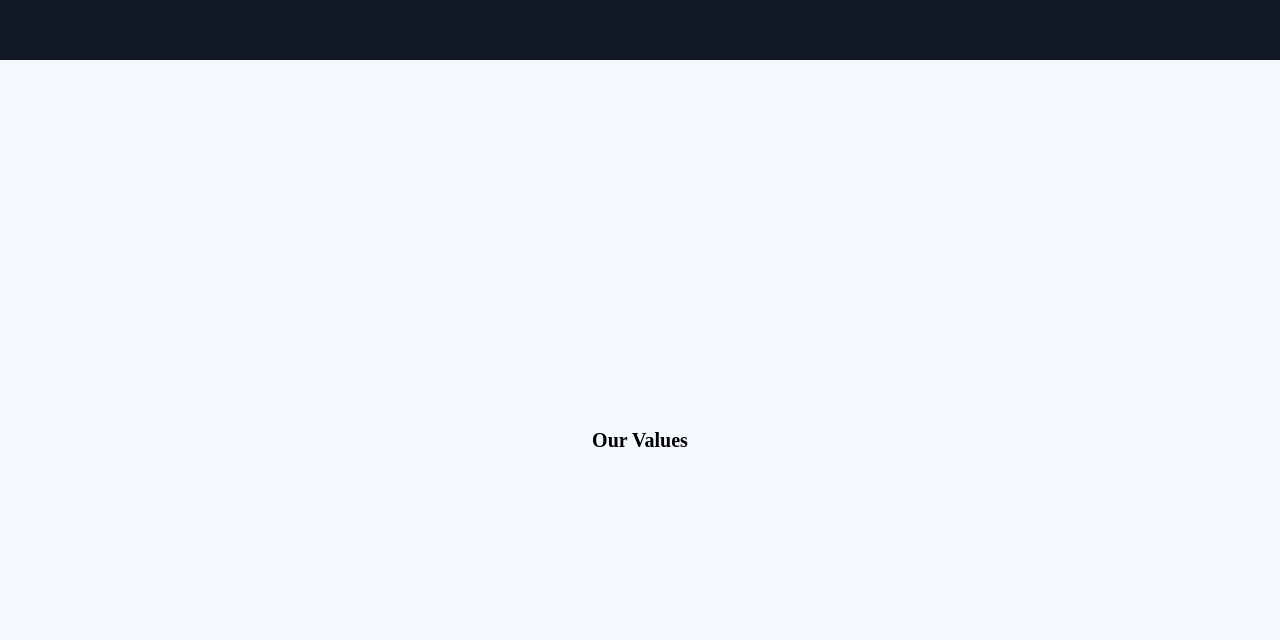
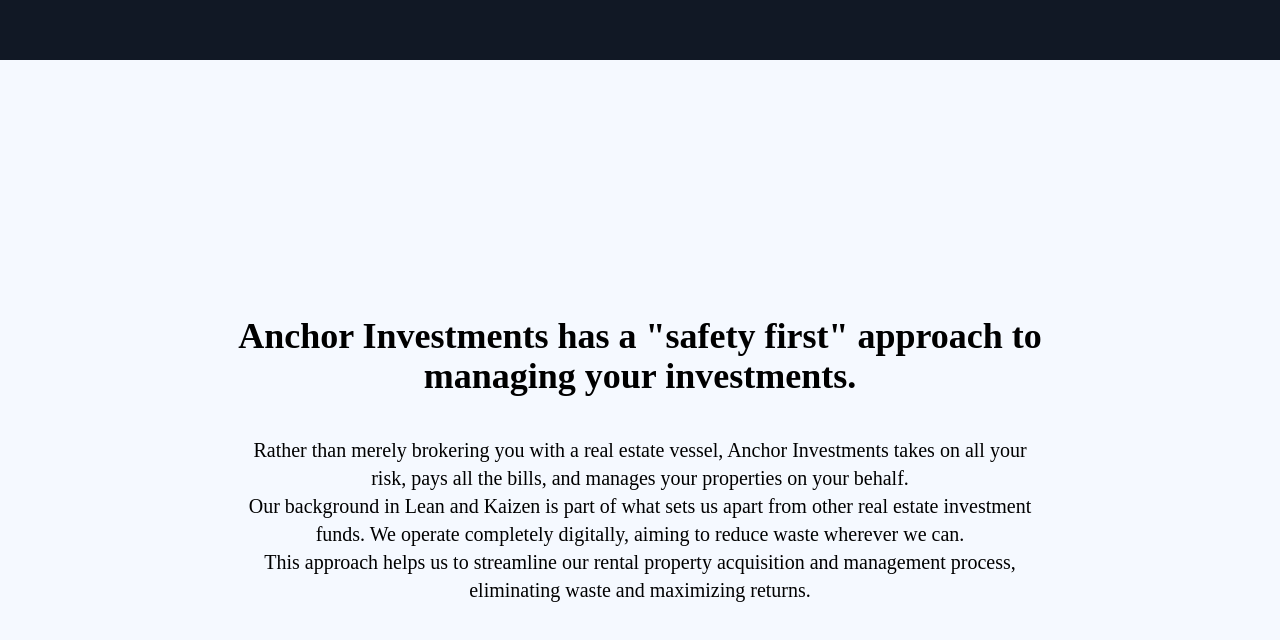
Before and after one commit to nielsmichael/anchor-website, a Next.js app: page / in a window 1280 px wide. Shown: the part 5838-6478 px from the top of the page. Built offline with nearby package versions, Linux system fonts and the light colour scheme.

Commit message:
add values content

```diff
--- a/components/project.tsx
+++ b/components/project.tsx
@@ -1,5 +1,4 @@
 import React from 'react'
-import Link from 'next/link'
 
 export const ProjectContainer: React.FC = ({children}) => (
   <div className='grid grid-cols-1 lg:grid-cols-2 w-full min-h-screen'>{children}</div>
--- a/components/values.tsx
+++ b/components/values.tsx
@@ -1,9 +1,30 @@
 import React from 'react'
 
 const Values: React.FC = () => (
-  <section className='bg-anchor-white min-h-screen flex flex-col justify-center gap-16 md:gap-32'>
-    <div className='flex flex-col justify-center items-center'>
-      <h3 className='text-xl mb-10 font-semibold text-center'>Our Values</h3>
+  <section className="bg-anchor-white min-h-screen flex flex-col justify-center gap-16 md:gap-32">
+    <div className="flex flex-col justify-center items-center">
+      <div className="container mx-auto lg:max-w-[70%] px-11 text-center">
+        <h3 className="text-4xl xs:text-xl mb-10 font-semibold">
+          Anchor Investments has a "safety first" approach to managing your
+          investments.
+        </h3>
+        <div className="text-xl">
+          <p>
+            Rather than merely brokering you with a real estate vessel, Anchor
+            Investments takes on all your risk, pays all the bills, and manages
+            your properties on your behalf.
+          </p>
+          <p>
+            Our background in Lean and Kaizen is part of what sets us apart from
+            other real estate investment funds. We operate completely digitally,
+            aiming to reduce waste wherever we can.
+          </p>
+          <p>
+            This approach helps us to streamline our rental property acquisition
+            and management process, eliminating waste and maximizing returns.
+          </p>
+        </div>
+      </div>
     </div>
   </section>
 )
```
